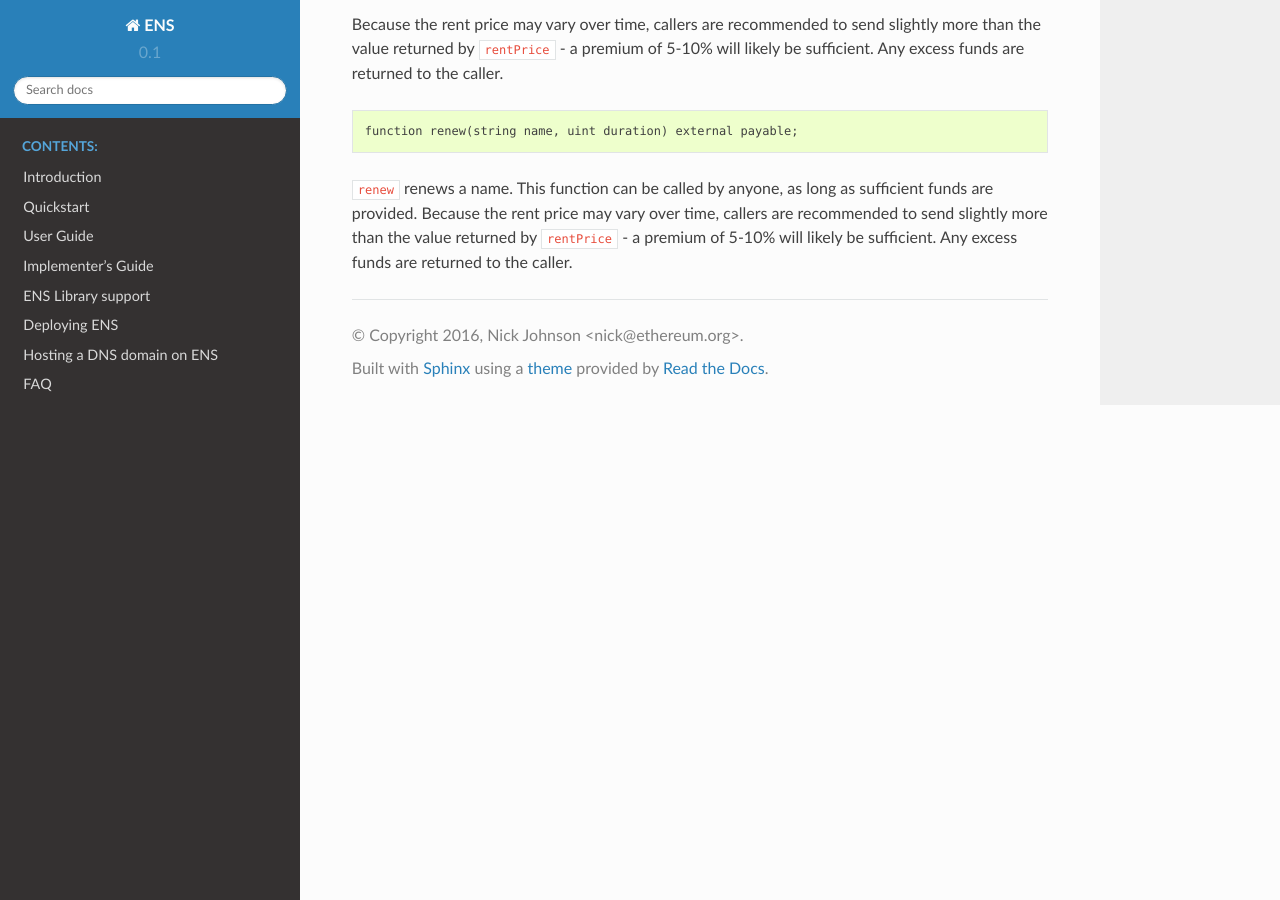
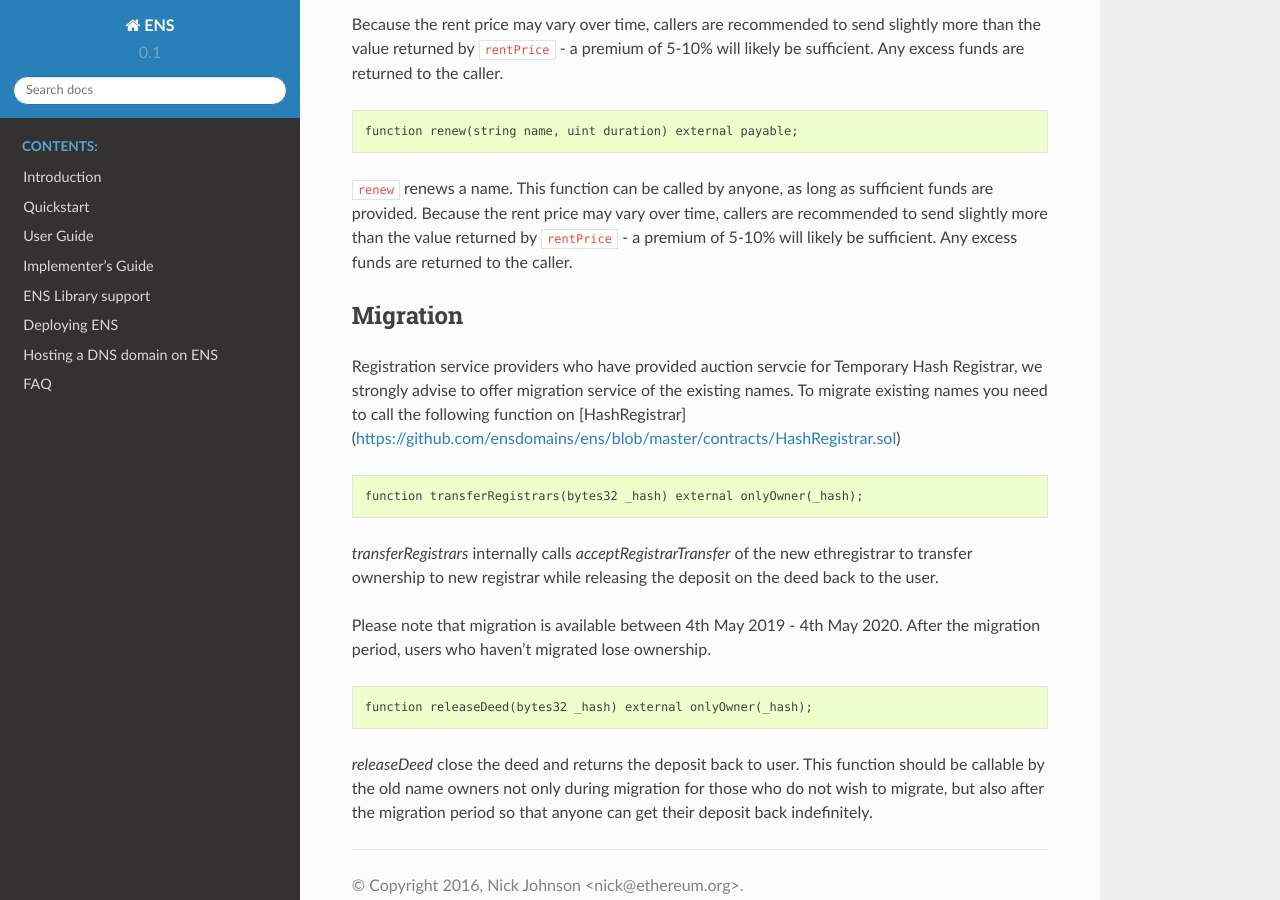
Before and after one commit to ensdomains/ens, a Sphinx documentation site: the page built from docs/ethregistrar.rst, in a window 1280 px wide and 900 px high, scrolled down 6523 px. Built offline with Sphinx 7.4.7 and the Read the Docs theme 2.0.0, drawn with Linux system fonts in a browser that asks for light colours.

Commit message:
Add documentation on migration

```diff
--- a/docs/ethregistrar.rst
+++ b/docs/ethregistrar.rst
@@ -233,6 +233,29 @@ Because the rent price may vary over time, callers are recommended to send sligh
 
 ``renew`` renews a name. This function can be called by anyone, as long as sufficient funds are provided. Because the rent price may vary over time, callers are recommended to send slightly more than the value returned by ``rentPrice`` - a premium of 5-10% will likely be sufficient. Any excess funds are returned to the caller.
 
+
+Migration
+--------------------
+
+Registration service providers who have provided auction servcie for Temporary Hash Registrar, we strongly advise to offer migration service of the existing names.
+To migrate existing names you need to call the following function on [HashRegistrar](https://github.com/ensdomains/ens/blob/master/contracts/HashRegistrar.sol)
+
+::
+
+    function transferRegistrars(bytes32 _hash) external onlyOwner(_hash);
+
+
+`transferRegistrars` internally calls `acceptRegistrarTransfer` of the new ethregistrar to transfer ownership to new registrar while releasing the deposit on the deed back to the user.
+
+Please note that migration is available between 4th May 2019 - 4th May 2020. After the migration period, users who haven't migrated lose ownership.
+
+::
+
+    function releaseDeed(bytes32 _hash) external onlyOwner(_hash);
+
+`releaseDeed` close the deed and returns the deposit back to user. This function should be callable by the old name owners not only during migration for those who do not wish to migrate, but also after the migration period so that anyone can get their deposit back indefinitely.
+
+
 .. _ethregistrar: https://github.com/ensdomains/ethregistrar
 .. _BaseRegistrar: https://github.com/ensdomains/ethregistrar/blob/master/contracts/BaseRegistrarImplementation.sol
 .. _ETHRegistrarController: https://github.com/ensdomains/ethregistrar/blob/master/contracts/ETHRegistrarController.sol
```
